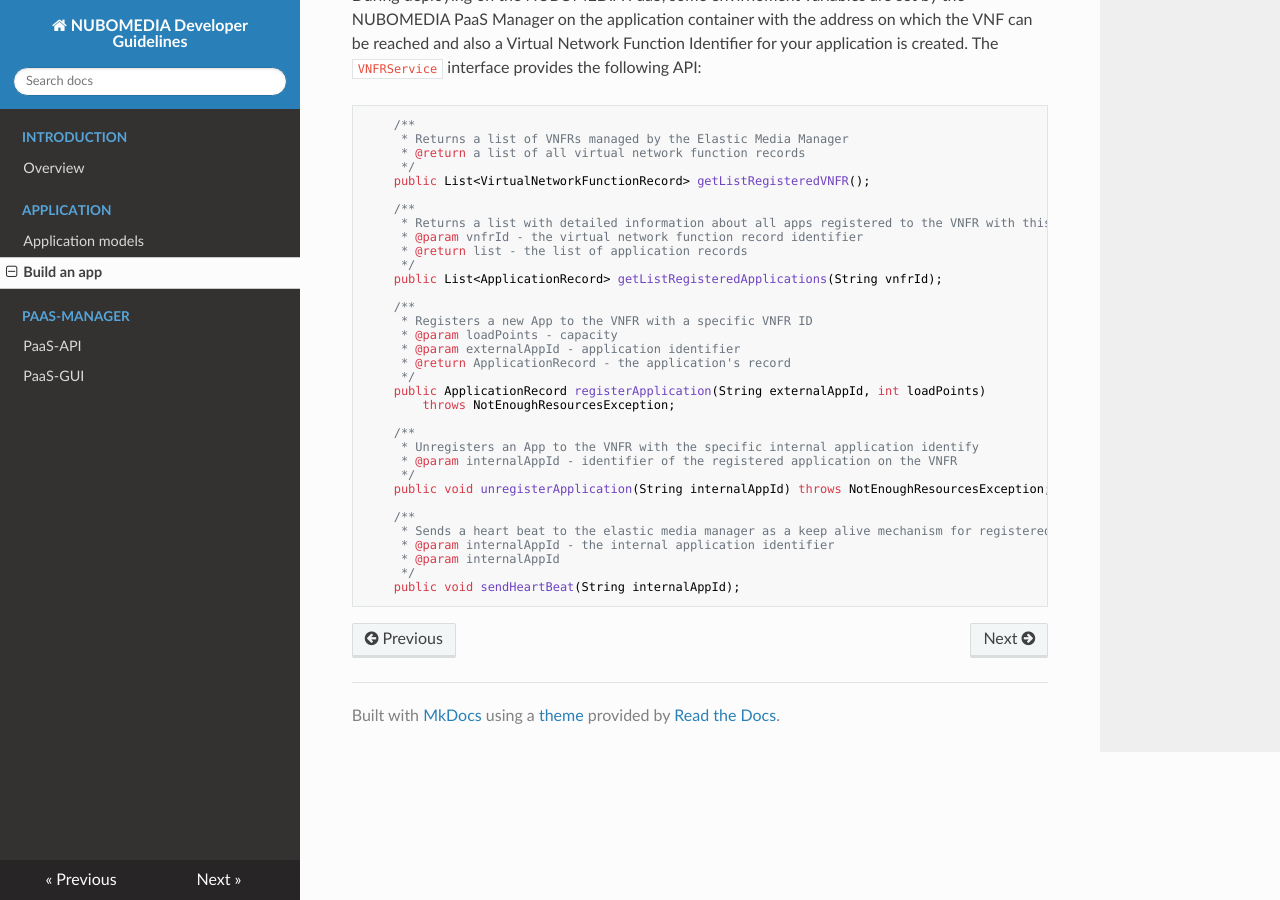
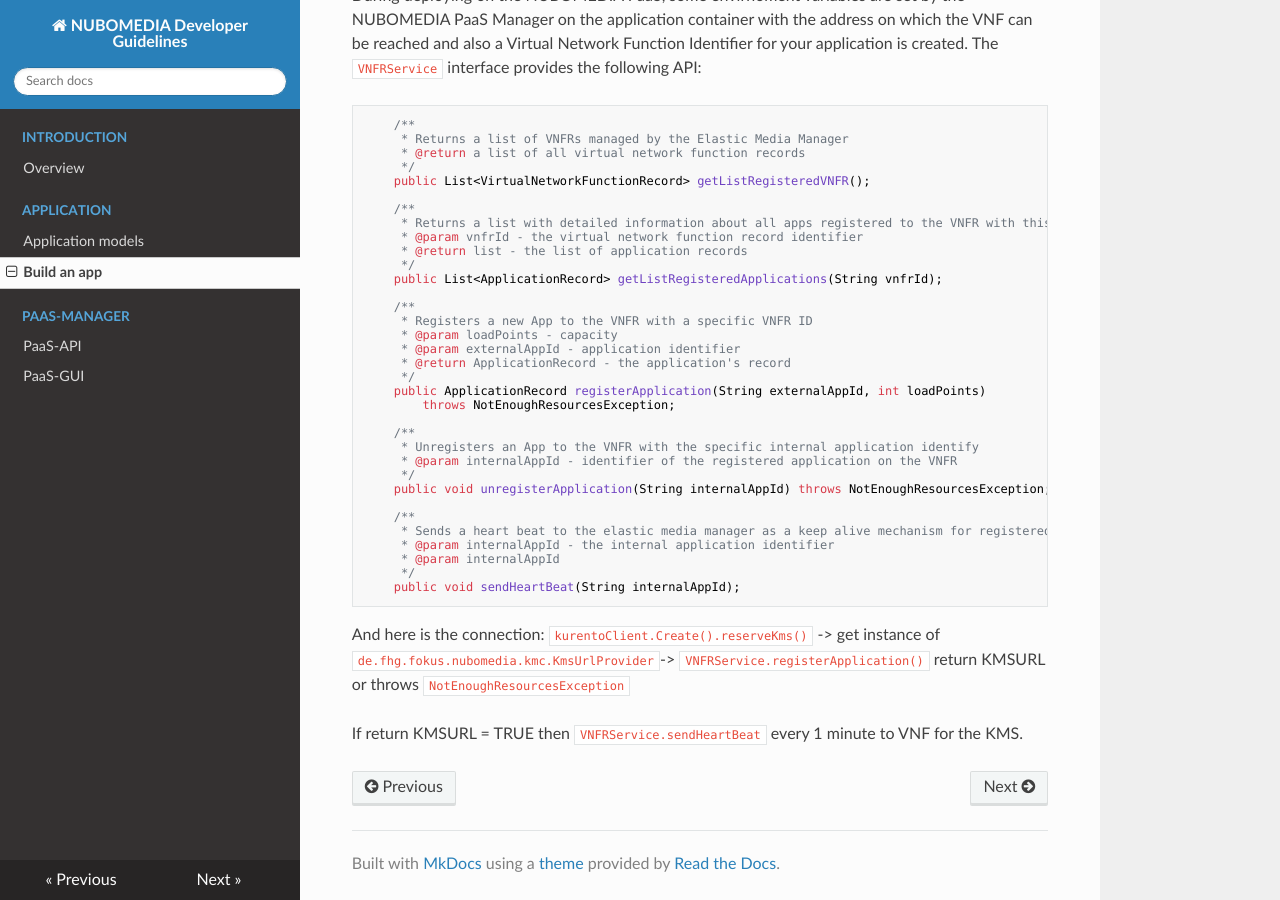
Before and after one commit to nubomedia/developer-guidelines, an MkDocs documentation site: the page built from docs/application-build.md, in a window 1280 px wide and 900 px high, scrolled down 1747 px. Built offline with MkDocs 1.6.1, drawn with Linux system fonts in a browser that asks for light colours; nearby versions of some CDN libraries; old or Windows-style settings are respelled for this version of MkDocs.

Commit message:
Update application-build.md

````diff
--- a/docs/application-build.md
+++ b/docs/application-build.md
@@ -101,3 +101,7 @@ During deploying on the NUBOMEDIA PaaS, some envirnoment variables are set by th
 	 */
 	public void sendHeartBeat(String internalAppId);
 ```
+And here is the connection:
+```kurentoClient.Create().reserveKms()``` -> get instance of ```de.fhg.fokus.nubomedia.kmc.KmsUrlProvider```-> ```VNFRService.registerApplication()``` return KMSURL or throws ```NotEnoughResourcesException```
+
+If return KMSURL = TRUE then ```VNFRService.sendHeartBeat``` every 1 minute to VNF for the KMS.
````
